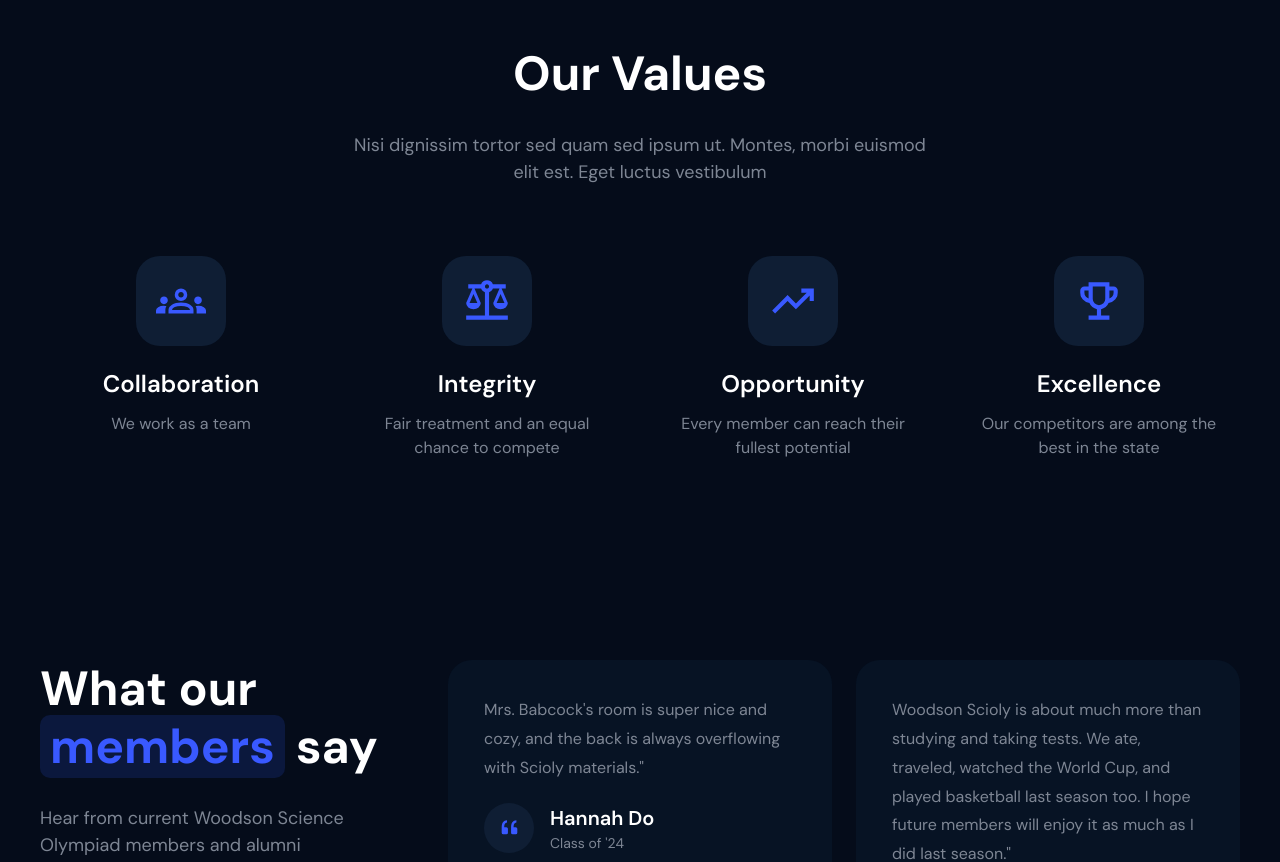
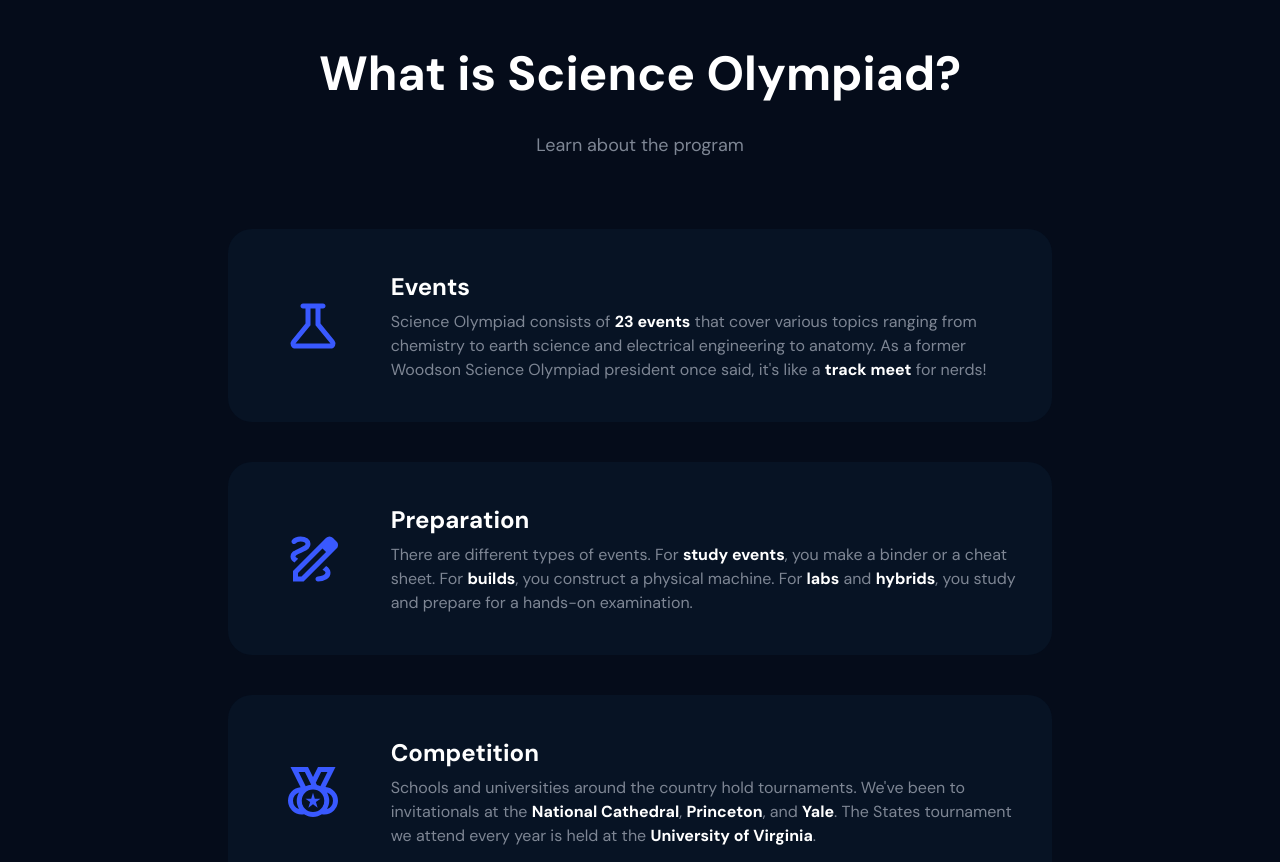
Before and after one commit to i30101/woodsonscioly-test, a React (Create React App) app: page / in a window 1280 px wide. Shown: the part 500-1362 px from the top of the page. Built offline with nearby package versions, Linux system fonts and the light colour scheme.

Commit message:
index updated

```diff
--- a/src/index.tsx
+++ b/src/index.tsx
@@ -21,6 +21,9 @@ import ActionButton from './components/ActionButton';
 import Quote from './components/Quote';
 
 // assets
+import events from './assets/icons/events.svg';
+import preparation from './assets/icons/preparation.svg';
+import competition from './assets/icons/competition.svg';
 import collaboration from './assets/icons/collaboration.svg';
 import integrity from './assets/icons/integrity.svg';
 import opportunity from './assets/icons/opportunity.svg';
@@ -45,7 +48,7 @@ interface ValueProps {
 }
 
 const Value: React.FC<ValueProps> = ({icon, name, description}) => {
-    return <div className="value-col col-xs-12 col-sm-12 col-md-3 col-lg-3">
+    return <div className="value-col col-xs-12 col-sm-12 col-md-3 col-lg-3" data-aos={"fade-up"}>
         <div className="value-icon-container">
             <img src={icon} alt={icon} />
         </div>
@@ -54,6 +57,24 @@ const Value: React.FC<ValueProps> = ({icon, name, description}) => {
     </div>
 }
 
+
+interface AboutProps {
+    icon: any;
+    name: string;
+    children: React.ReactNode;
+}
+
+const About: React.FC<AboutProps> = ({icon, name, children}) => {
+    return <div className="about-row row">
+        <div className="about-icon-container col-xs-12 col-sm-12 col-md-2 col-lg-2">
+            <img src={icon} alt={icon} className={"about-icon"}/>
+        </div>
+        <div className="about-content col-xs-12 col-sm-12 col-md-10 col-lg-10">
+            <div className={"about-name"}>{name}</div>
+            <div className={"about-children"}>{children}</div>
+        </div>
+    </div>
+}
 
 
 
@@ -70,16 +91,35 @@ function Index() {
             </div>
         </div>
         <Body>
-            <div className="primary-section index-section" id="main" data-aos="fade-up">
+            <div className="primary-section index-section" data-aos="fade-up" id={"main"}>
+                <h1 className="heading">What is Science Olympiad?</h1>
+                <div className="subheading">Learn about the program</div>
+                <div className={"about"}>
+                    <About icon={events} name={"Events"}>
+                        Science Olympiad consists of <b>23 events</b> that cover various topics ranging from chemistry to earth science and electrical engineering to anatomy. As a former Woodson Science Olympiad president once said, it's like a <b>track meet</b> for nerds!
+                    </About>
+                    <About icon={preparation} name={"Preparation"}>
+                        There are different types of events. For <b>study events</b>, you make a binder or a cheat sheet. For <b>builds</b>, you construct a physical machine. For <b>labs</b> and <b>hybrids</b>, you study and prepare for a hands-on examination.
+                    </About>
+                    <About icon={competition} name={"Competition"}>
+                        Schools and universities around the country hold tournaments. We've been to invitationals at the <b>National Cathedral</b>, <b>Princeton</b>, and <b>Yale</b>. The States tournament we attend every year is held at the <b>University of Virginia</b>.
+                    </About>
+                </div>
+            </div>
+
+            <div className="primary-section index-section" data-aos="fade-up">
                 <h1 className="heading">Our Values</h1>
                 <div className="subheading">
-                    Nisi dignissim tortor sed quam sed ipsum ut. Montes, morbi euismod elit est. Eget luctus vestibulum
+                    Our club's values are the foundation on which we collaborate, compete, and reach excellence.
                 </div>
                 <div className="row">
-                    <Value icon={collaboration} name="Collaboration" description={"We work as a team"} />
-                    <Value icon={integrity} name="Integrity" description={"Fair treatment and an equal chance to compete"} />
-                    <Value icon={opportunity} name="Opportunity" description={"Every member can reach their fullest potential"} />
-                    <Value icon={excellence} name="Excellence" description={"Our competitors are among the best in the state"} />
+                    <Value icon={collaboration} name="Collaboration" description={"We work as a team"}/>
+                    <Value icon={integrity} name="Integrity"
+                           description={"Fair treatment and an equal chance to compete"}/>
+                    <Value icon={opportunity} name="Opportunity"
+                           description={"Every member can reach their fullest potential"}/>
+                    <Value icon={excellence} name="Excellence"
+                           description={"Our competitors are among the best in the state"}/>
                 </div>
             </div>
 
@@ -88,28 +128,35 @@ function Index() {
                     <div className="side-text col-xs-12 col-sm-12 col-md-4 col-lg-4">
                         <h1 className="heading">What our <span className="highlight">members</span> say</h1>
                         <div className="subheading">Hear from current Woodson Science Olympiad members and alumni</div>
+                        <ActionButton href={"./leadership"} text={"Meet Our Officers"} />
                     </div>
                     <div className="col-xs-12 col-sm-12 col-md-4 col-lg-4">
                         <Quote author="Hannah Do" position="Class of '24">
-                            Mrs. Babcock's room is super nice and cozy, and the back is always overflowing with Scioly materials."
+                            Mrs. Babcock's room is super nice and cozy, and the back is always overflowing with Scioly
+                            materials."
                         </Quote>
                         <Quote author="Ada Qin" position="States member, Class of '26">
-                            Working with a group is really big for me. When I'm surrounded by people who are just as committed as I am, it pushes me to work harder. Not only do you make friends, but you also learn so much.
+                            Working with a group is really big for me. When I'm surrounded by people who are just as
+                            committed as I am, it pushes me to work harder. Not only do you make friends, but you also
+                            learn so much.
                         </Quote>
                     </div>
                     <div className="col-xs-12 col-sm-12 col-md-4 col-lg-4">
                         <Quote author="Andrew Kim" position="President, Class of '25">
-                            Woodson Scioly is about much more than studying and taking tests. We ate, traveled, watched the World Cup, and played basketball last season too. I hope future members will enjoy it as much as I did last season."
+                            Woodson Scioly is about much more than studying and taking tests. We ate, traveled, watched
+                            the World Cup, and played basketball last season too. I hope future members will enjoy it as
+                            much as I did last season."
                         </Quote>
                         <Quote author="Nick Tong" position="Build Captain, Class of '25">
-                            Science Olympiad is a gateway for many opportunities, and it itself is an amazing opportunity.
+                            Science Olympiad is a gateway for many opportunities, and it itself is an amazing
+                            opportunity.
                         </Quote>
                     </div>
                 </div>
             </div>
 
         </Body>
-        <Footer />
+        <Footer/>
     </>
 }
 
```
